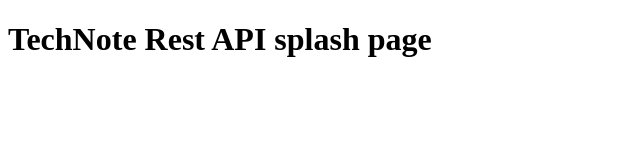
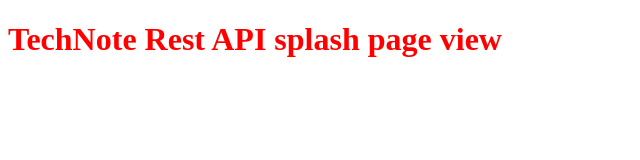
Before and after one commit to Rashy-hub/TechNotes, a website: page views/index.html in a window 1280 px wide. Shown: the whole page, without its empty margins (0-640 px from the left). Drawn offline with Linux system fonts and the light colour scheme.

Commit message:
Fix: views folder + route access bug + style css issue

```diff
--- /dev/null
+++ b/public/css/style.css
@@ -0,0 +1,3 @@
+*{
+    color:red
+}
--- a/routes/index.js
+++ b/routes/index.js
@@ -4,6 +4,7 @@ const path = require('path');
 // add a default route to sendfile an html splah file, router can use regex to match url
 
 router.get('^/$|/index(.html)?',(req,res)=>{
+
     res.sendFile(path.join(__dirname,'..','views','index.html'))
 })
 module.exports=router;
--- a/server.js
+++ b/server.js
@@ -11,7 +11,7 @@ app.use('/',express.static(path.join(__dirname,'/public')))
 
 // Add Routing
 const router = require('./routes');
-app.use('/api', router);
+app.use('/api', router); // adding api to the base url
 
 // Start Web API
 app.listen(PORT, (err) => {
--- a/public/index.html
+++ b/views/index.html
@@ -4,9 +4,11 @@
     <meta charset="UTF-8">
     <meta http-equiv="X-UA-Compatible" content="IE=edge">
     <meta name="viewport" content="width=device-width, initial-scale=1.0">
-    <title>Document</title>
+    <title>TechNotes API</title>
+    <link rel="stylesheet" href="/css/style.css">
 </head>
 <body>
-    <h1>TechNote Rest API splash page</h1>
+    <h1>TechNote Rest API splash page view</h1>
 </body>
+
 </html>
```
